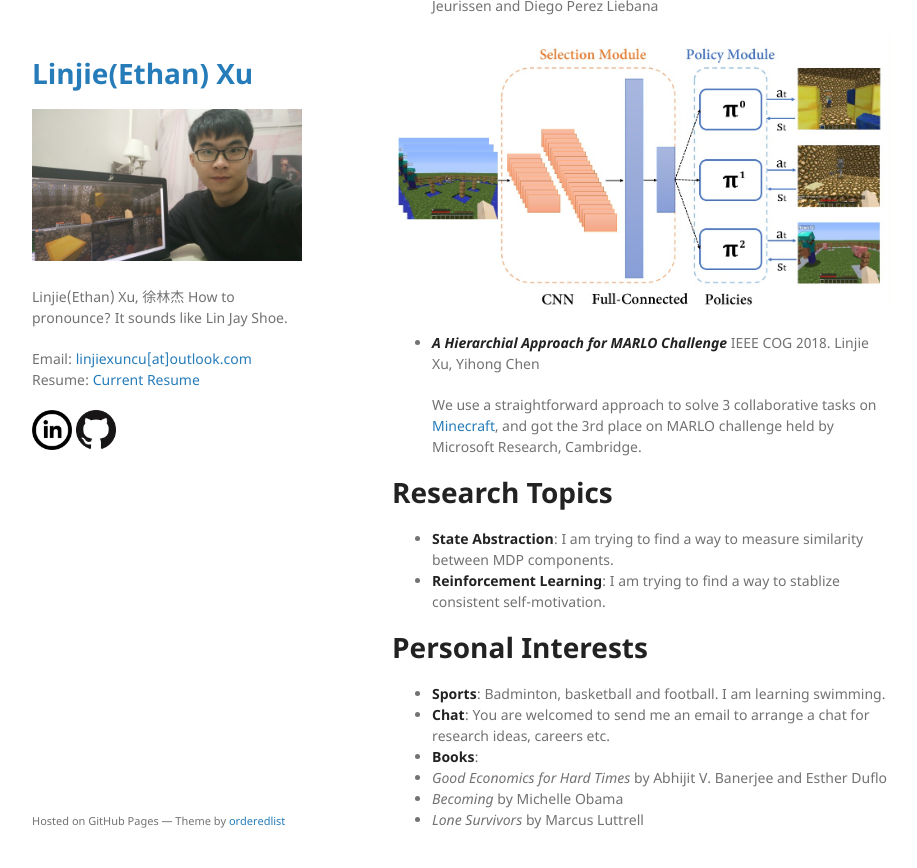
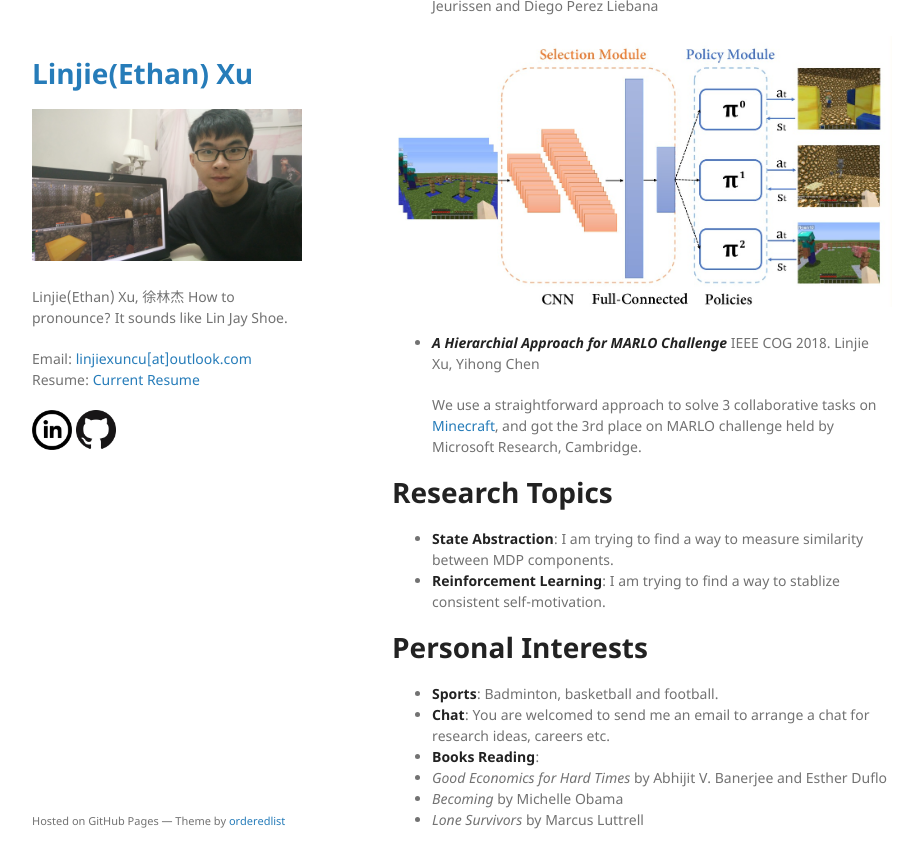
Before and after one commit to egg-west/egg-west.github.io, a Jekyll site: the page built from index.md, in a window 1280 px wide and 900 px high, scrolled down 1312 px. Shown: the top 868 px of the window, without its empty margins (178-1095 px from the left). Built offline with Jekyll 4.4.1, drawn with Linux system fonts in a browser that asks for light colours; our own code applies the rules of GitHub Pages for plain Markdown files; the repository's description, which GitHub fills in, is left out; some of the changed text lies outside the part shown.

```diff
--- a/index.md
+++ b/index.md
@@ -56,9 +56,9 @@ B.E Software Engineering.  GPA: **3.0/4.0** (with a **3.6** in my first semester
 
 # Personal Interests
 
-* **Sports**: Badminton, basketball and football. I am learning swimming.
+* **Sports**: Badminton, basketball and football.
 * **Chat**: You are welcomed to send me an email to arrange a chat for research ideas, careers etc.
-* **Books**:
+* **Books Reading**:
 * *Good Economics for Hard Times* by Abhijit V. Banerjee and Esther Duflo
 *  *Becoming* by Michelle Obama
 *  *Lone Survivors* by Marcus Luttrell
```
Also changed, not shown: other parts of index.md (+1 -1 lines).
